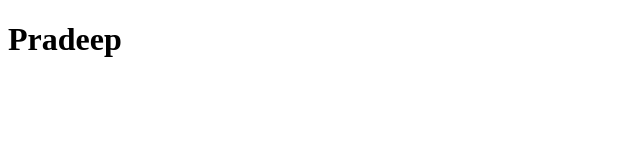
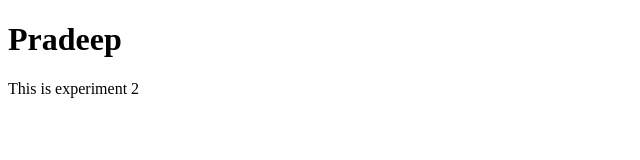
Before and after one commit to PradeepBind/Devopsexp2, a plain HTML site: page index.html in a window 1280 px wide. Shown: the whole page, without its empty margins (0-640 px from the left). Drawn offline with Linux system fonts and the light colour scheme.

Commit message:
Second commit

```diff
--- a/index.html
+++ b/index.html
@@ -8,5 +8,6 @@
 </head>
 <body>
     <h1>Pradeep</h1>
+    <p>This is experiment 2</p>
 </body>
 </html>
```
